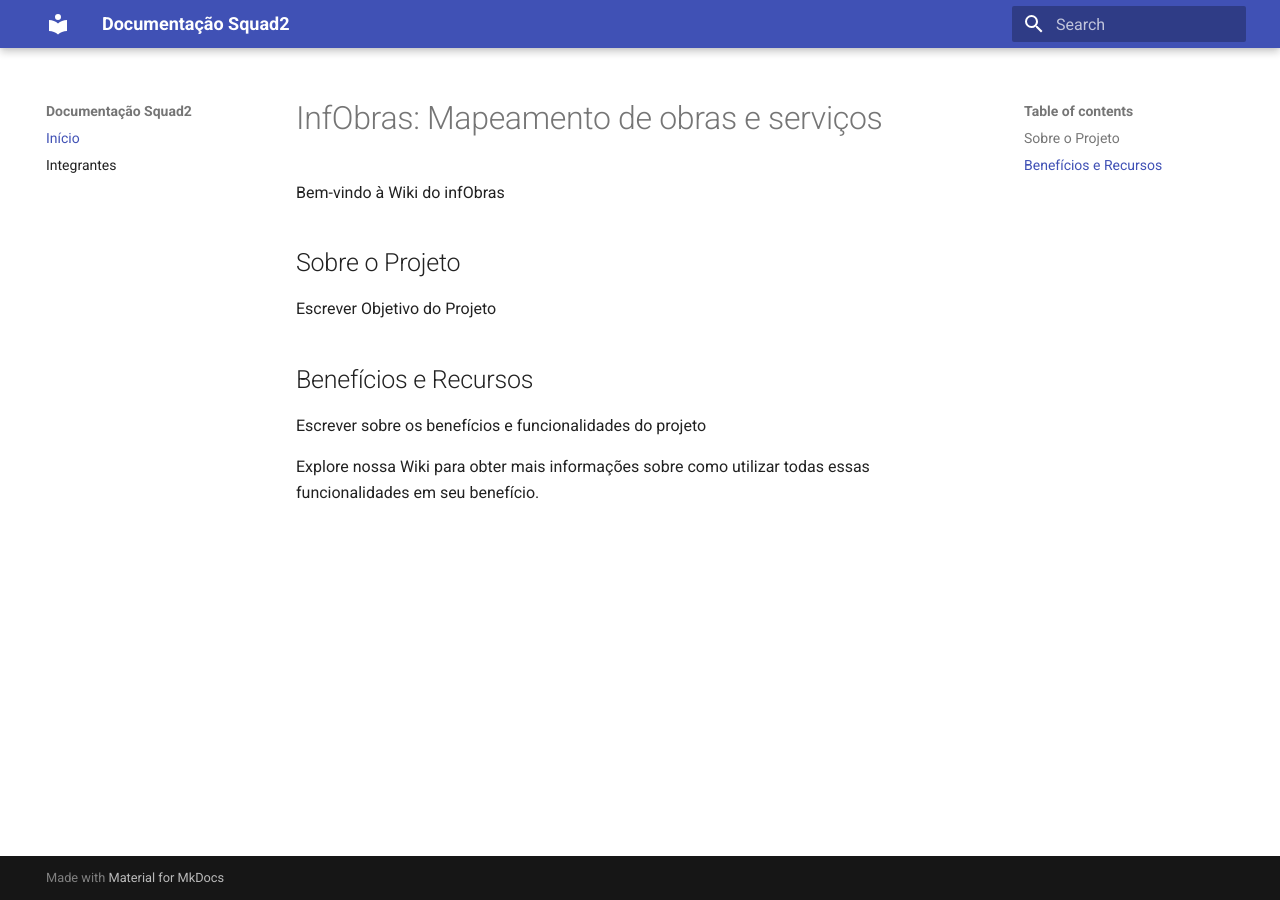
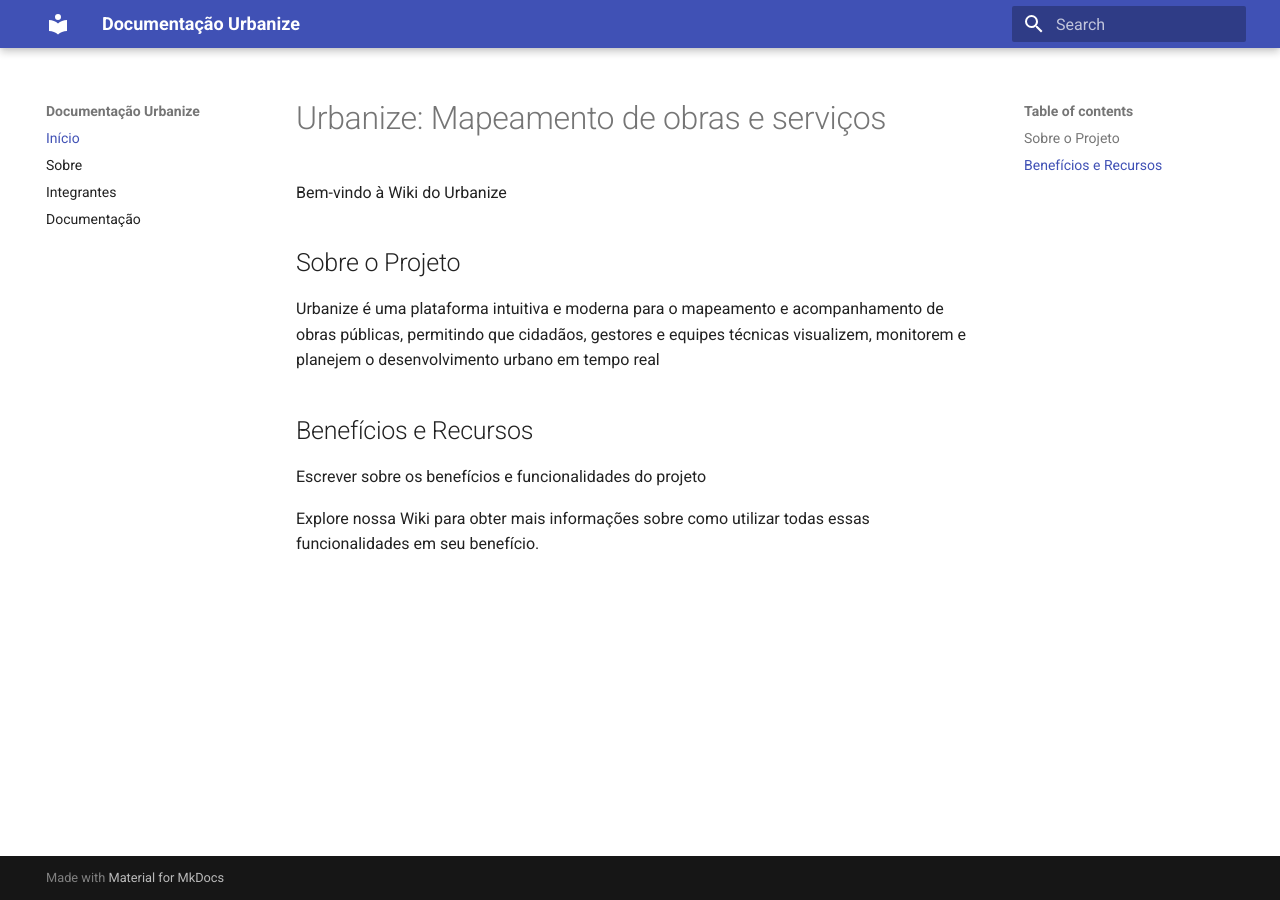
Before and after one commit to unb-mds/2024-2-Urbanize, an MkDocs documentation site: the page built from docs/index.md, in a window 1280 px wide. Built offline with MkDocs 1.6.1 and Material for MkDocs 9.7.7, drawn with Linux system fonts in a browser that asks for light colours.

Commit message:
Atualização mkdocs

```diff
--- a/docs/index.md
+++ b/docs/index.md
@@ -1,9 +1,9 @@
-# InfObras: Mapeamento de obras e serviços
+# Urbanize: Mapeamento de obras e serviços
 
-Bem-vindo à Wiki do infObras
+Bem-vindo à Wiki do Urbanize
 ## Sobre o Projeto
 
-Escrever Objetivo do Projeto
+Urbanize é uma plataforma intuitiva e moderna para o mapeamento e acompanhamento de obras públicas, permitindo que cidadãos, gestores e equipes técnicas visualizem, monitorem e planejem o desenvolvimento urbano em tempo real
 
 ## Benefícios e Recursos
 
--- a/mkdocs.yml
+++ b/mkdocs.yml
@@ -1,8 +1,9 @@
-site_name: Documentação Squad2
+site_name: Documentação Urbanize
 
 nav:
   - Início: "index.md"
+  - Sobre: ""
   - Integrantes: "integrantes.md"
-
+  - Documentação: ""
 theme:
   name: material
```
Also changed, not shown: docs/integrantes.md (+12 -0 lines).
